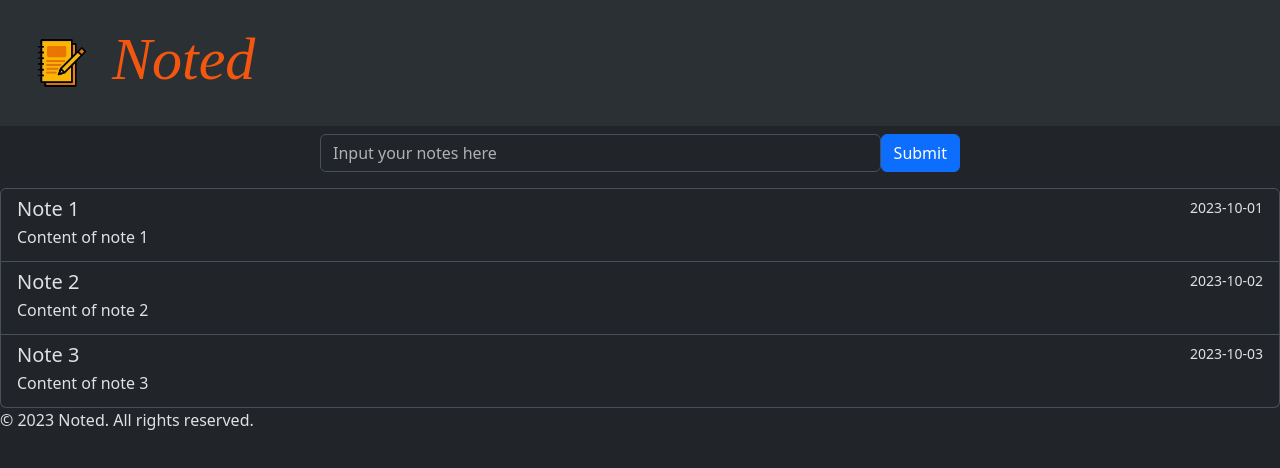
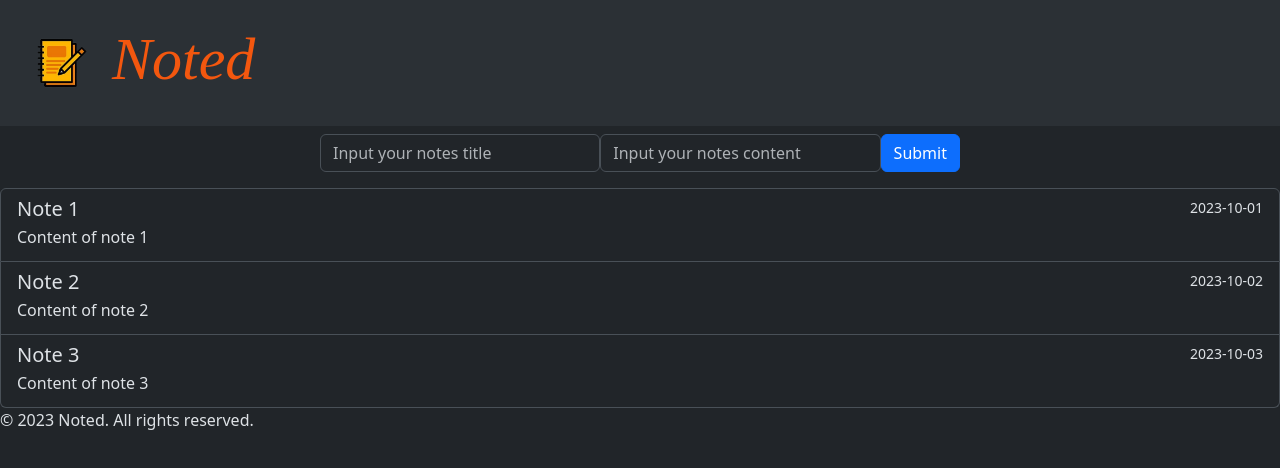
Before and after one commit to datletu/Noted, a React (Vite) app in the folder noted/: page / in a window 1280 px wide. Shown: the top 468 px of the page. Built offline with nearby package versions, Linux system fonts and the light colour scheme.

Commit message:
handle new note submission, although not saved

```diff
--- a/noted/src/NotesList.jsx
+++ b/noted/src/NotesList.jsx
@@ -2,28 +2,43 @@ import React from 'react';
 import './style.css';
 import 'bootstrap/dist/css/bootstrap.min.css';
 
-function handleSubmit(event) {
+function handleSubmit(event, addNote) {
     event.preventDefault();
     console.log('submitting note');
     const formData = new FormData(event.target);
-    const newNote = formData.get('newNote');
-    console.log(newNote);
+    const newNoteTitle = formData.get('newNoteTitle');
+    const newNoteBody = formData.get('newNoteBody');
+    const newNote = {
+        id: Date.now(),
+        title: newNoteTitle,
+        date: new Date().toLocaleDateString(),
+        content: newNoteBody
+    };
+    addNote(newNote);
+
+
 }
 
 // the notes, each note is {id, title, date, content}
 export default function NotesList(props) {
     return (
         <div className='notes-list'>
-            <form onSubmit={handleSubmit}>
+            <form onSubmit={(event) => handleSubmit(event, props.addNote)}>
                 <div className="mb-3  d-flex flex-column align-items-center">
                     <label htmlFor="exampleInputEmail1" className="form-label"></label>
                     <div className='w-50 d-flex flex-row align-items-center'>
                         <input
                             type="text"
                             className="form-control"
-                            id="exampleInputEmail1"
-                            placeholder='Input your notes here'
-                            name='newNote' />
+                            id="titleInput"
+                            placeholder='Input your notes title'
+                            name='newNoteTitle' />
+                        <input
+                            type="text"
+                            name='newNoteBody'
+                            id='bodyInput'
+                            className='form-control'
+                            placeholder='Input your notes content' />
                         <button type="submit" className="btn btn-primary">Submit</button>
                     </div>
                 </div>
--- a/noted/src/index.jsx
+++ b/noted/src/index.jsx
@@ -18,10 +18,15 @@ function App() {
             .catch(error => console.error('Error fetching notes:', error));
     }, []);
 
+    // Function to add a new note
+    const addNote = (newNote) => {
+        setNotes([...notes, newNote]);
+    };
+
     return (
         <div>
             <Header />
-            <NotesList notes={notes} />
+            <NotesList notes={notes} addNote={addNote} />
             <Footer />
         </div>
     );
```
